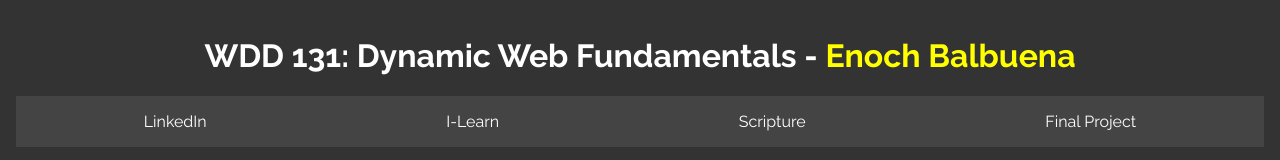
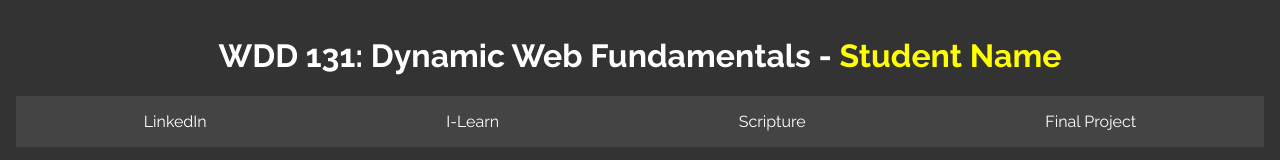
Before and after one commit to enochbalbuena/wdd131, a plain HTML site: page index.html in a window 1280 px wide. Shown: the top 160 px of the page. Drawn offline with Linux system fonts and the light colour scheme.

Commit message:
style updates

```diff
--- a/index.html
+++ b/index.html
@@ -3,15 +3,18 @@
 <head>
     <meta charset="UTF-8">
     <meta name="viewport" content="width=device-width, initial-scale=1.0">
-    <title>WDD 131 - Dynamic Web Fundamentals - Enoch Balbuena</title>
-    <meta name="description" content="WDD 131 - Dynamic Web Fundamentals - Enoch Balbuena">
+    <title>WDD 131 - Dynamic Web Fundamentals - Student Name</title>
+    <meta name="description" content="WDD 131 - Dynamic Web Fundamentals - Enoch Balbuena's Home Page - This page provides an overview of web development fundamentals.">
     <meta name="author" content="Enoch Balbuena">
+    <link rel="preconnect" href="https://fonts.googleapis.com">
+    <link rel="preconnect" href="https://fonts.gstatic.com" crossorigin>
+    <link href="https://fonts.googleapis.com/css2?family=Raleway:wght@100..900&display=swap" rel="stylesheet">
     <link rel="stylesheet" href="styles/base.css">
     <script src="scripts/getdates.js" defer></script>
 </head>
 <body>
     <header>
-        <h1>WDD 131: Dynamic Web Fundamentals - <span class="highlight">Enoch Balbuena</span></h1>
+        <h1>WDD 131: Dynamic Web Fundamentals - <span class="highlight">Student Name</span></h1>
         <nav>
             <a href="https://www.linkedin.com/in/enoch-">LinkedIn</a>
             <a href="https://byui.instructure.com/">I-Learn</a>
```
